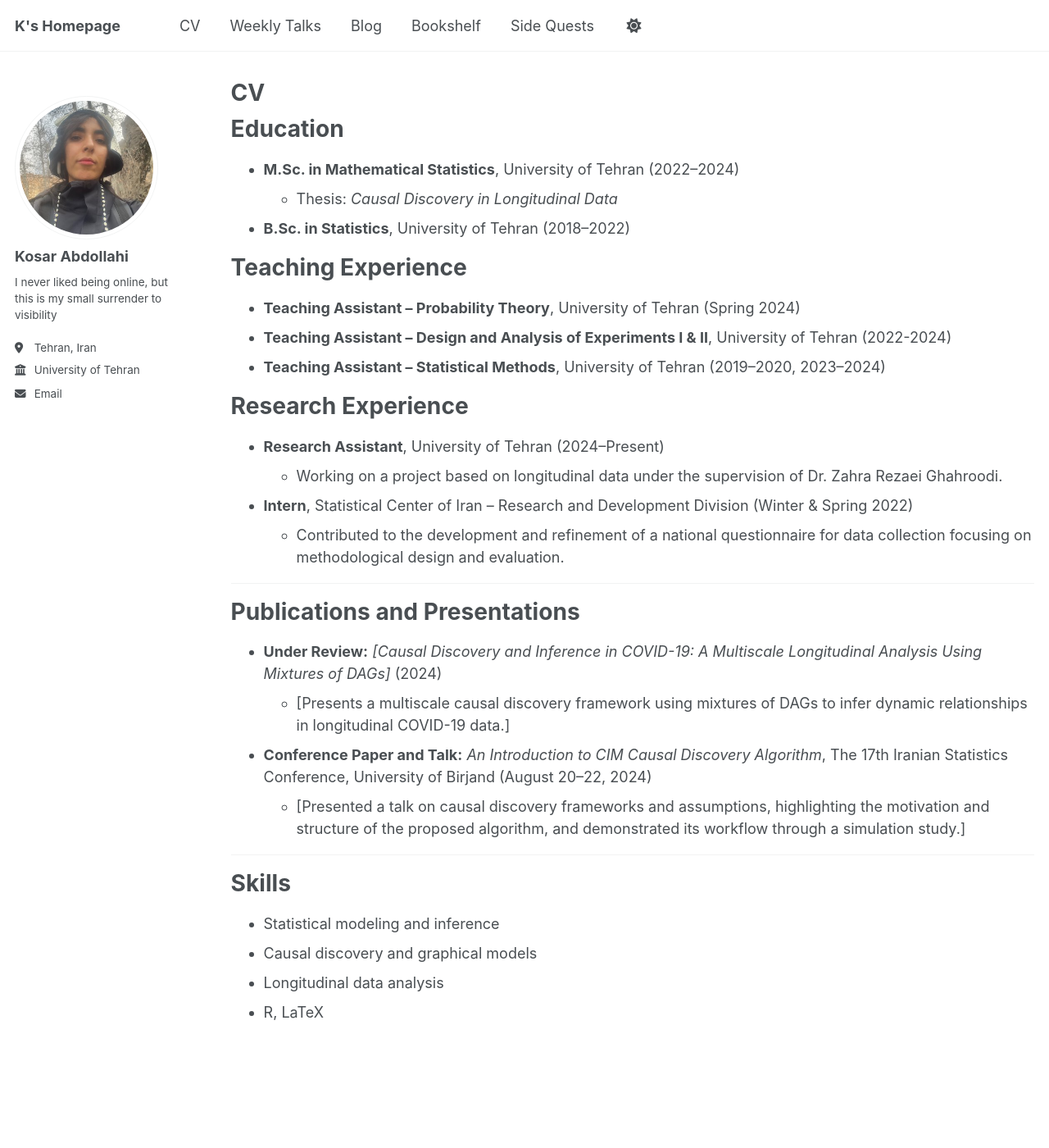
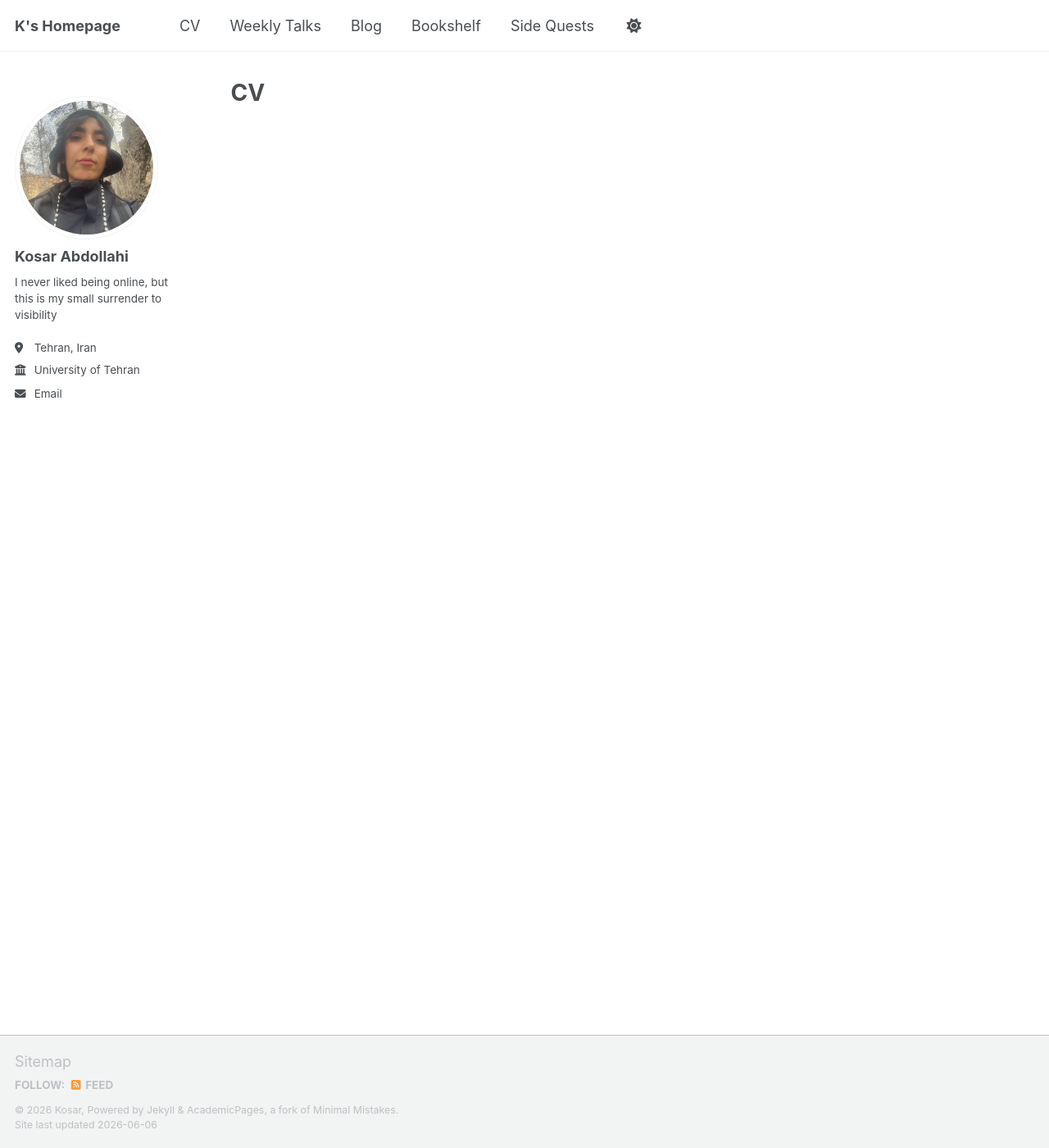
Before and after one commit to kabdollahi/kabdollahi.github.io, a Jekyll site: the page built from _pages/cv.md, in a window 1280 px wide and 1400 px high. Shown: the whole window at 82% size. Built offline with Jekyll 4.4.1, drawn with Linux system fonts in a browser that asks for light colours; a script that is not in the unit is left out.

Commit message:
Update cv.md

```diff
--- a/_pages/cv.md
+++ b/_pages/cv.md
@@ -8,43 +8,3 @@ redirect_from:
 ---
 
 {% include base_path %}
-
-Education
-======
-* **M.Sc. in Mathematical Statistics**, University of Tehran (2022–2024)
-  * Thesis: *Causal Discovery in Longitudinal Data*
-
-* **B.Sc. in Statistics**, University of Tehran (2018–2022)
-
-Teaching Experience
-======
-* **Teaching Assistant – Probability Theory**, University of Tehran (Spring 2024)
-* **Teaching Assistant – Design and Analysis of Experiments I & II**, University of Tehran (2022-2024)
-* **Teaching Assistant – Statistical Methods**, University of Tehran (2019–2020, 2023–2024)
-
-Research Experience
-======
-* **Research Assistant**, University of Tehran (2024–Present)
-  * Working on a project based on longitudinal data under the supervision of Dr. Zahra Rezaei Ghahroodi.
-
-* **Intern**, Statistical Center of Iran – Research and Development Division (Winter & Spring 2022)
-  * Contributed to the development and refinement of a national questionnaire for data collection focusing on methodological design and evaluation.
-
----
-
-Publications and Presentations
-======
-* **Under Review:** *[Causal Discovery and Inference in COVID-19: A Multiscale Longitudinal Analysis Using Mixtures of DAGs]* (2024)
-  * [Presents a multiscale causal discovery framework using mixtures of DAGs to infer dynamic relationships in longitudinal COVID-19 data.]
-
-* **Conference Paper and Talk:** *An Introduction to CIM Causal Discovery Algorithm*, The 17th Iranian Statistics Conference, University of Birjand (August 20–22, 2024)
-  * [Presented a talk on causal discovery frameworks and assumptions, highlighting the motivation and structure of the proposed algorithm, and demonstrated its workflow through a simulation study.]
-
----
-
-Skills
-======
-* Statistical modeling and inference
-* Causal discovery and graphical models
-* Longitudinal data analysis
-* R, LaTeX
```
